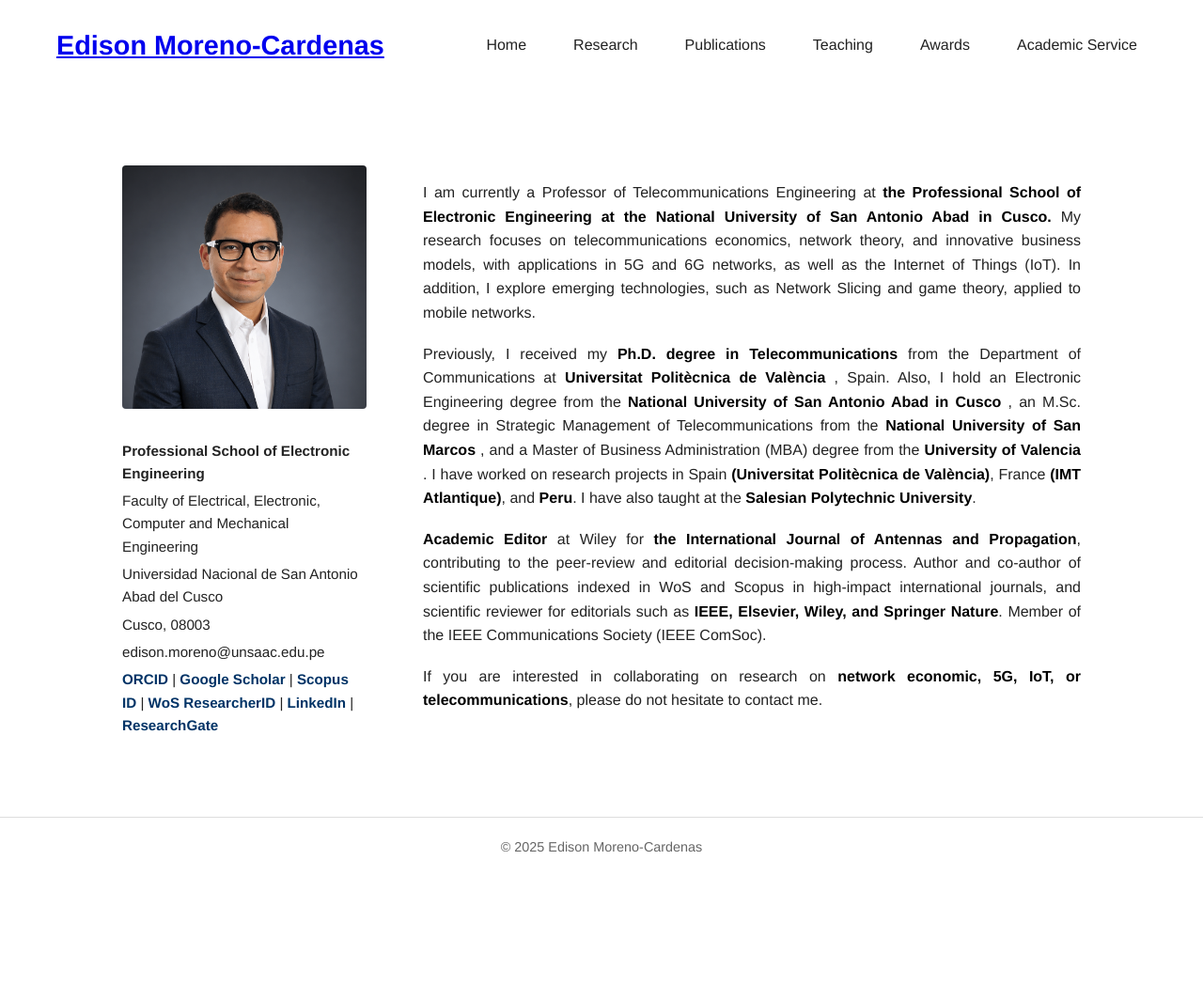
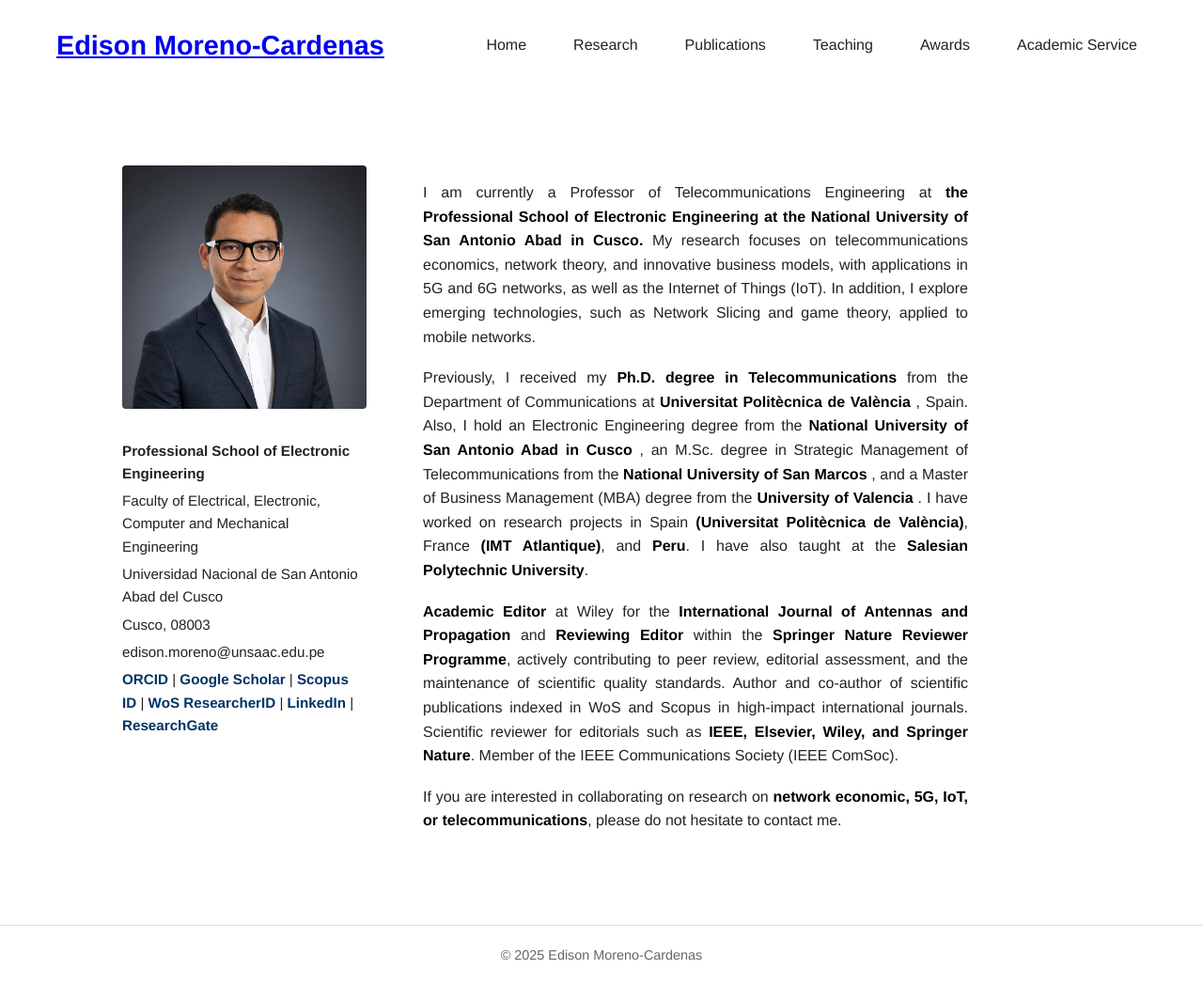
Before and after one commit to edisonmorenocardenas/edisonmorenocardenas.github.io, a Jekyll site: the page built from index.html, in a window 1280 px wide and 1048 px high. Shown: the whole window at 94% size. Built offline with Jekyll 4.4.1, drawn with Linux system fonts in a browser that asks for light colours.

Commit message:
Actualizar contenid

```diff
--- a/index.html
+++ b/index.html
@@ -48,7 +48,7 @@
       </a>, an M.Sc. degree in Strategic Management of Telecommunications from the
       <a href="https://www.unmsm.edu.pe/" target="_blank" style="text-decoration: none; color: inherit;">
         <strong>National University of San Marcos</strong>
-      </a>, and a Master of Business Administration (MBA) degree from the
+      </a>, and a Master of Business Management (MBA) degree from the
       <a href="https://www.uv.es/" target="_blank" style="text-decoration: none; color: inherit;">
         <strong>University of Valencia</strong>
       </a>.
@@ -61,10 +61,12 @@
 
     <p>
       <strong>Academic Editor</strong> at Wiley
-      for <strong>the International Journal of Antennas and Propagation</strong>,
-      contributing to the peer-review and editorial decision-making process.
+      for the <a href="https://onlinelibrary.wiley.com/page/journal/8039/homepage/editorial-board" target="_blank" style="text-decoration: none; color: inherit;">
+        <strong>International Journal of Antennas and Propagation</strong> and <strong>Reviewing Editor</strong> within the
+      <strong>Springer Nature Reviewer Programme</strong>, actively contributing
+      to peer review, editorial assessment, and the maintenance of scientific quality standards.
       Author and co-author of scientific publications indexed in WoS and Scopus
-      in high-impact international journals, and scientific reviewer for editorials such
+      in high-impact international journals. Scientific reviewer for editorials such
       as <strong>IEEE, Elsevier, Wiley, and Springer Nature</strong>. Member of the IEEE
       Communications Society (IEEE ComSoc).
     </p>
```
